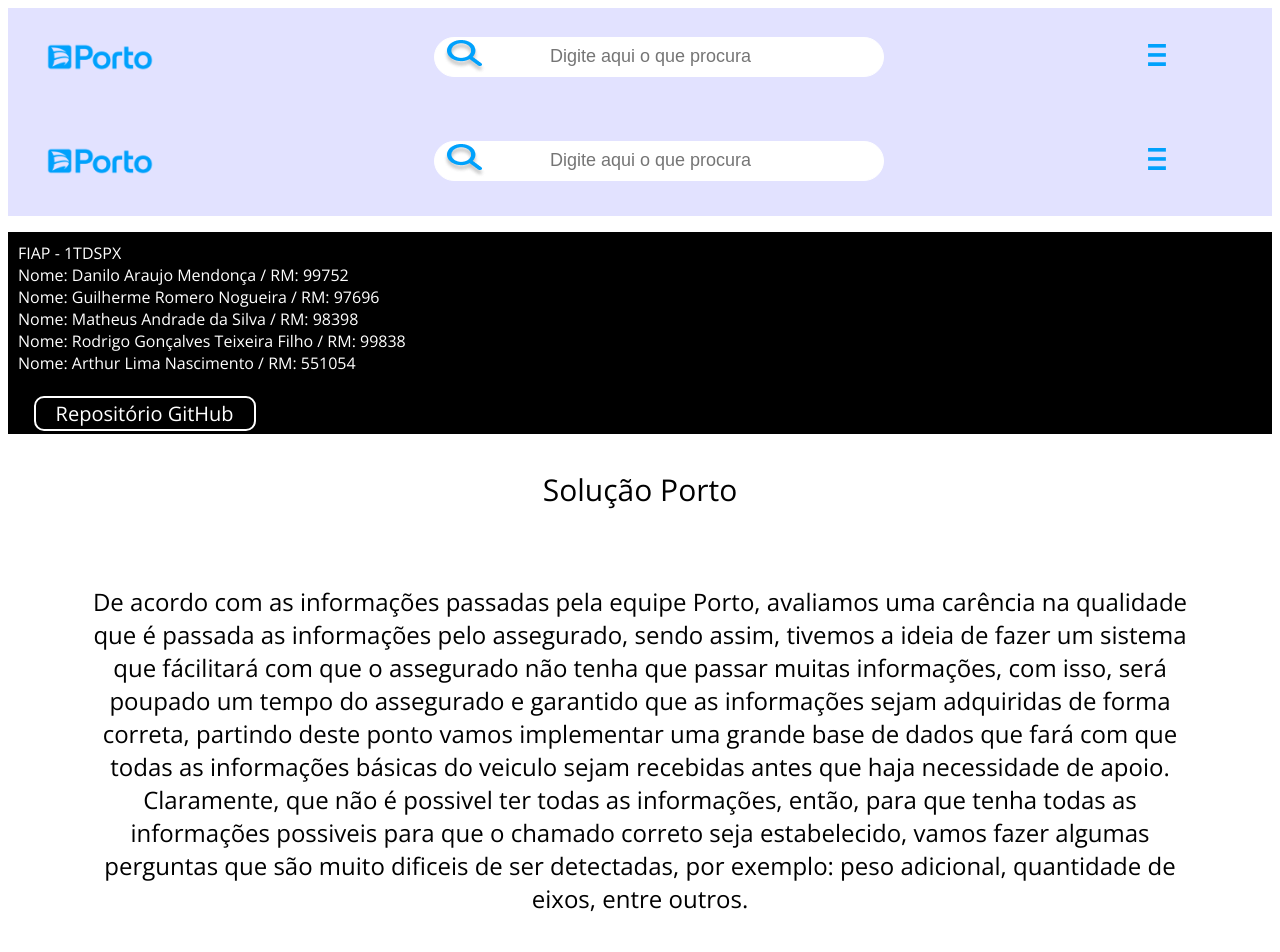
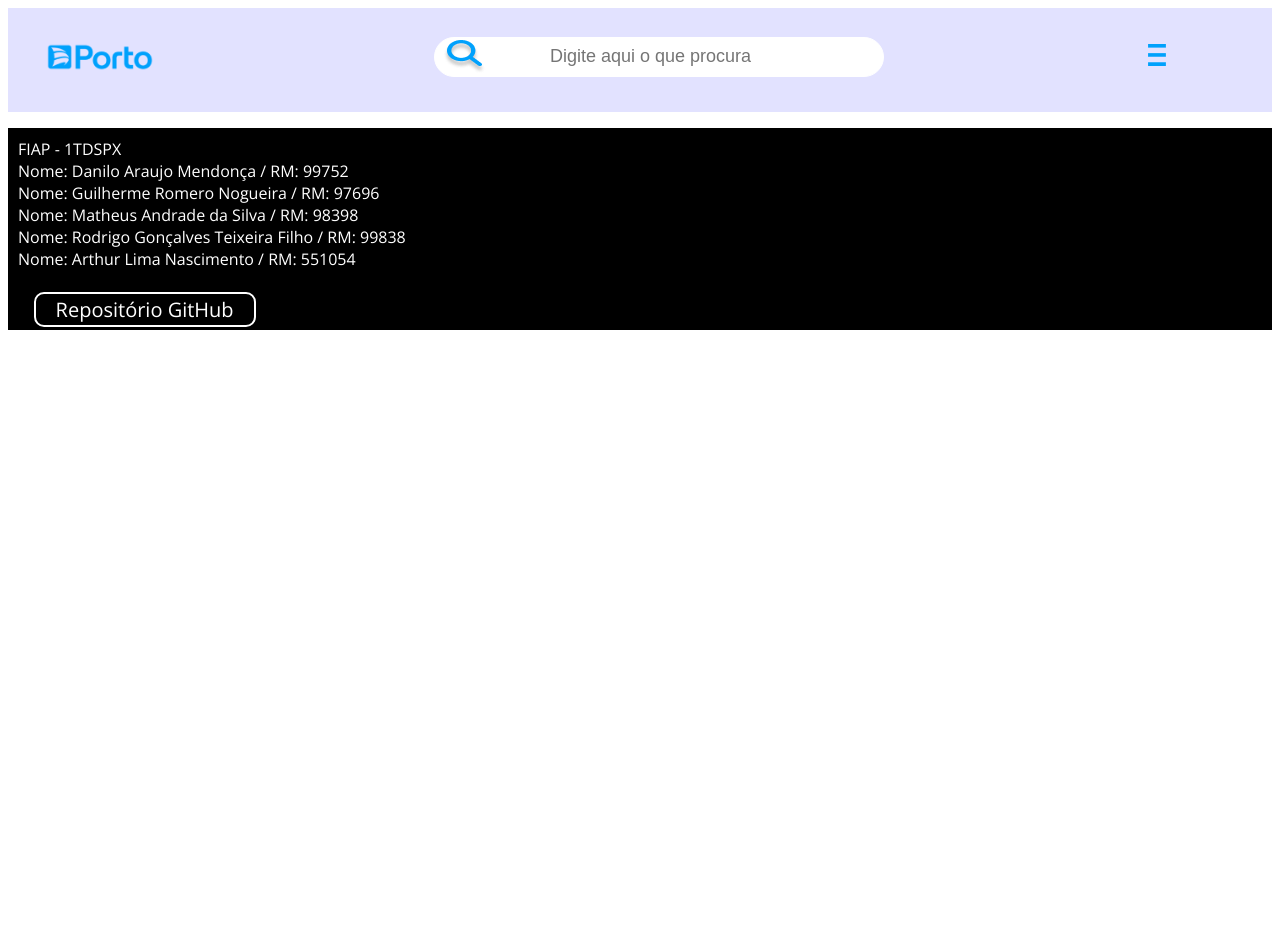
Before and after one commit to DaniloMendonca08/Sprint4-AjudaWebPorto, a Next.js app: page / in a window 1280 px wide. Shown: the top 952 px of the page. After the commit the page ends 800 px from the top, so only its background shows below. Built offline with nearby package versions, Linux system fonts and the light colour scheme.

Commit message:
mais-testes

```diff
--- a/src/app/layout.tsx
+++ b/src/app/layout.tsx
@@ -4,16 +4,14 @@
 import { Header } from './components/Header/Header'
 import { Footer } from './components/Footer/Footer'
 
-export default function Layout({
-  children,
-}: {
-  children: React.ReactNode
-}) {
+export default function Layout() {
   return (
     <html lang="pt-BR">
       <GlobalStyles />
       <Header />
-      <body>{children}</body>
+      <body>
+
+      </body>
       <Footer />
     </html>
   )
--- a/src/app/page.tsx
+++ b/src/app/page.tsx
@@ -9,7 +9,7 @@
 export default function Home() {
   return (
     <>
-    <Layout children={undefined} />
+    <Layout />
       <BodyPagPrincipal  />
     </>
   )
```
